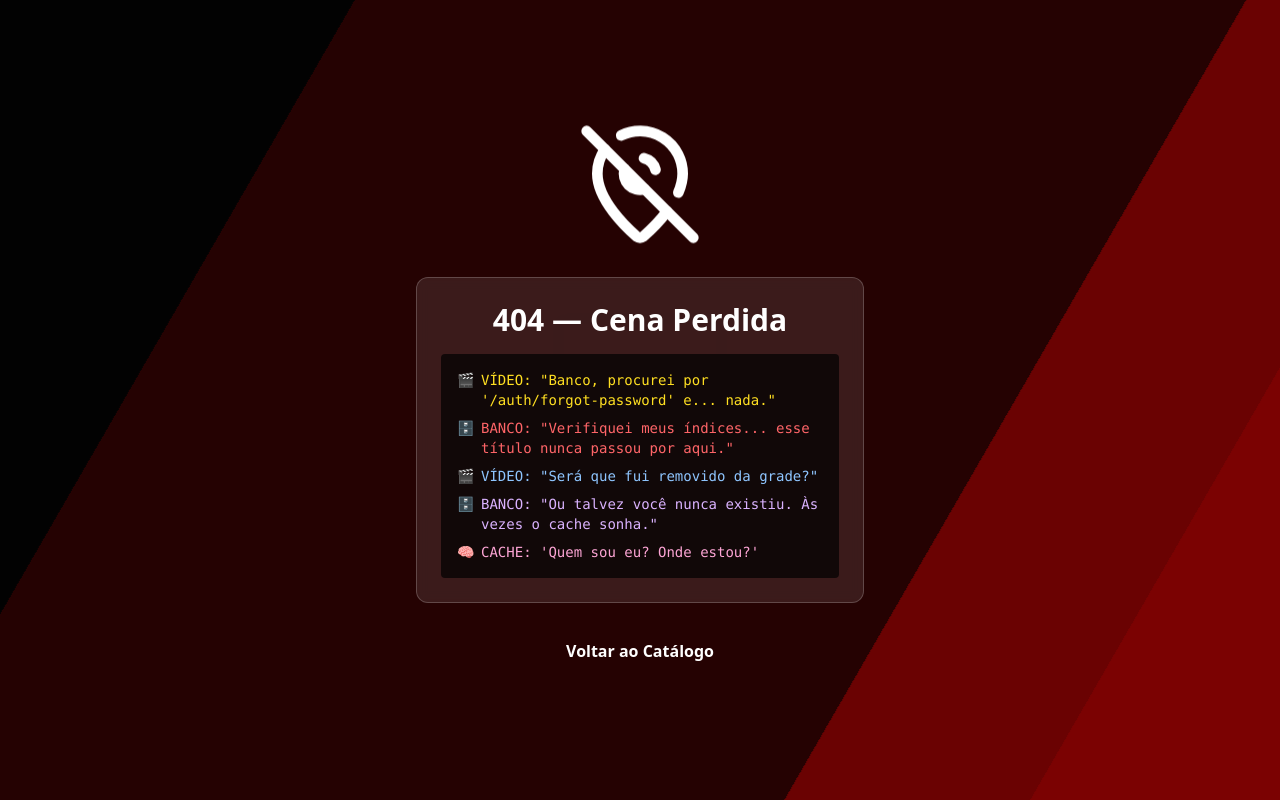
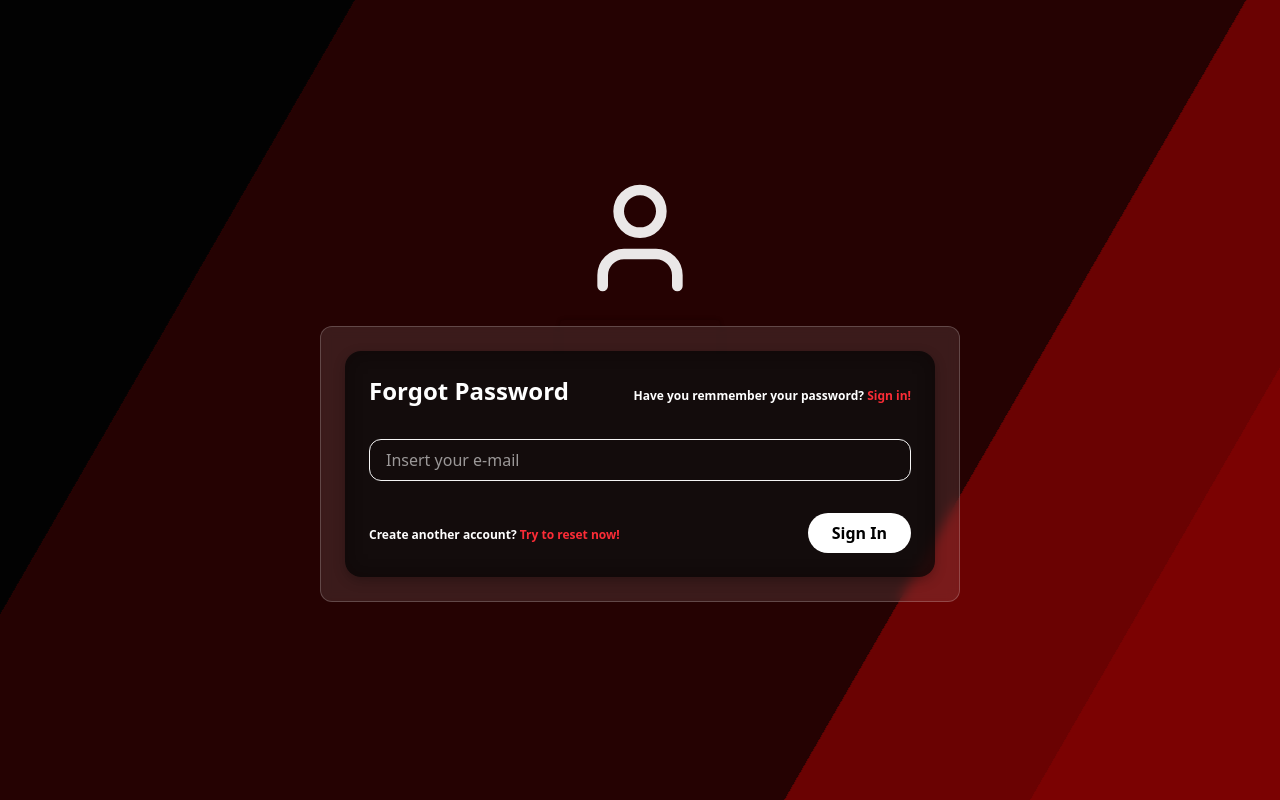
Before and after one commit to itpzzi/fc-codeflix-user-portal, a Next.js app in the folder codeflix-client/: page /auth/forgot-password in a window 1280 px wide. Before the commit this address had no page. Built offline with nearby package versions, Linux system fonts and the light colour scheme.

Commit message:
feat(auth): implement forgot password form and page with test

```diff
--- /dev/null
+++ b/codeflix-client/src/app/auth/forgot-password/ForgetPasswordForm.tsx
@@ -0,0 +1,51 @@
+"use client";
+
+import { CodeflixInput } from "@/components/CodeflixInput";
+import { FormEvent, useState } from "react";
+import { AuthForm } from "@/components/AuthForm";
+
+const FORGOT_PASSWORD_STRINGS = {
+  title: "Forgot Password",
+  headerLink: {
+    text: "Have you remmember your password?",
+    linkText: "Sign in!",
+    href: "/auth/login"
+  },
+  footerLink: {
+    text: "Create another account?",
+    linkText: "Try to reset now!",
+    href: "/auth/register"
+  },
+  submitButton: "Sign In",
+  emailLabel: "E-mail",
+  emailPlaceholder: "Insert your e-mail"
+};
+
+export default function ForgotPasswordForm() {
+  const [email, setEmail] = useState('');
+
+  const handleSubmit = (e: FormEvent<HTMLFormElement>) => {
+    e.preventDefault();
+    console.log('forgot-password', { email });
+    setEmail('');
+  };
+
+  return (
+    <AuthForm
+      title={FORGOT_PASSWORD_STRINGS.title}
+      headerLink={FORGOT_PASSWORD_STRINGS.headerLink}
+      footerLink={FORGOT_PASSWORD_STRINGS.footerLink}
+      submitButtonText={FORGOT_PASSWORD_STRINGS.submitButton}
+      onSubmit={handleSubmit}
+    >
+      <CodeflixInput
+        hasError={false}
+        label={FORGOT_PASSWORD_STRINGS.emailLabel}
+        type="email"
+        value={email}
+        onChange={(e) => setEmail(e.target.value)}
+        placeholder={FORGOT_PASSWORD_STRINGS.emailPlaceholder}
+      />
+    </AuthForm>
+  );
+}
--- /dev/null
+++ b/codeflix-client/src/app/auth/forgot-password/page.tsx
@@ -0,0 +1,5 @@
+import ForgotPasswordForm from "./ForgetPasswordForm";
+
+export default function ForgotPassword() {
+    return (<ForgotPasswordForm />)
+}
```
Also changed, not shown: 1 other file (tests, documents, lock files or other folders).
